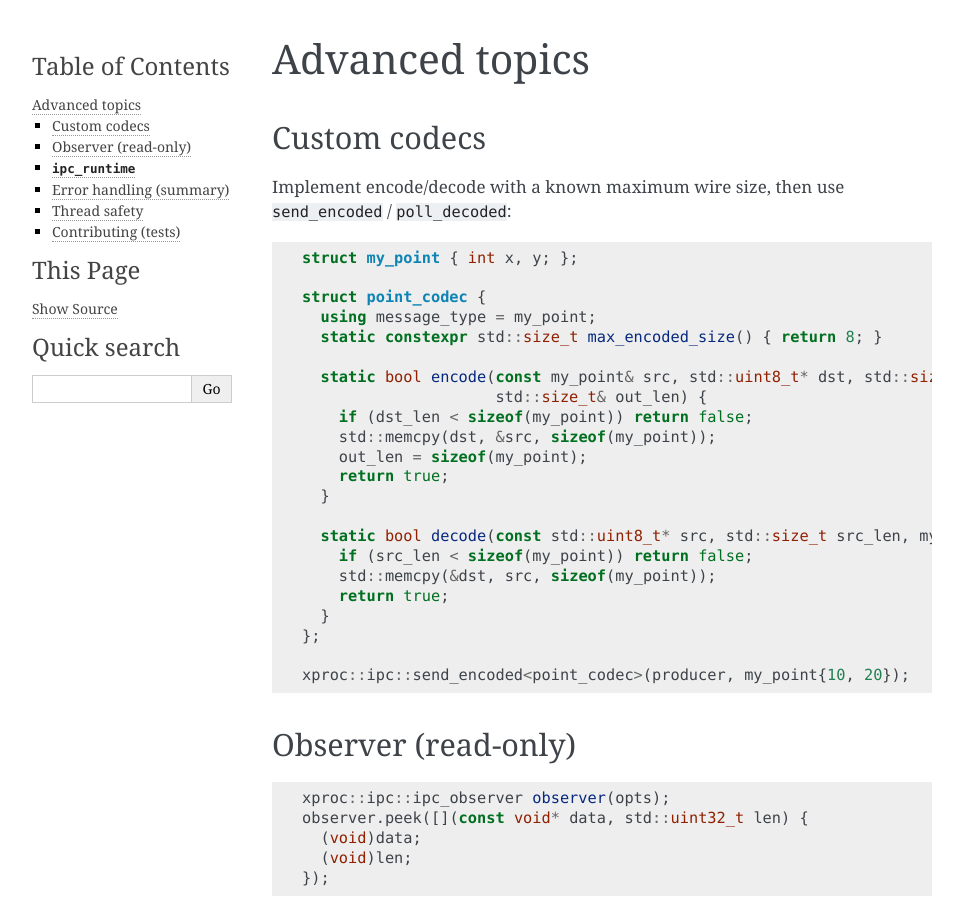
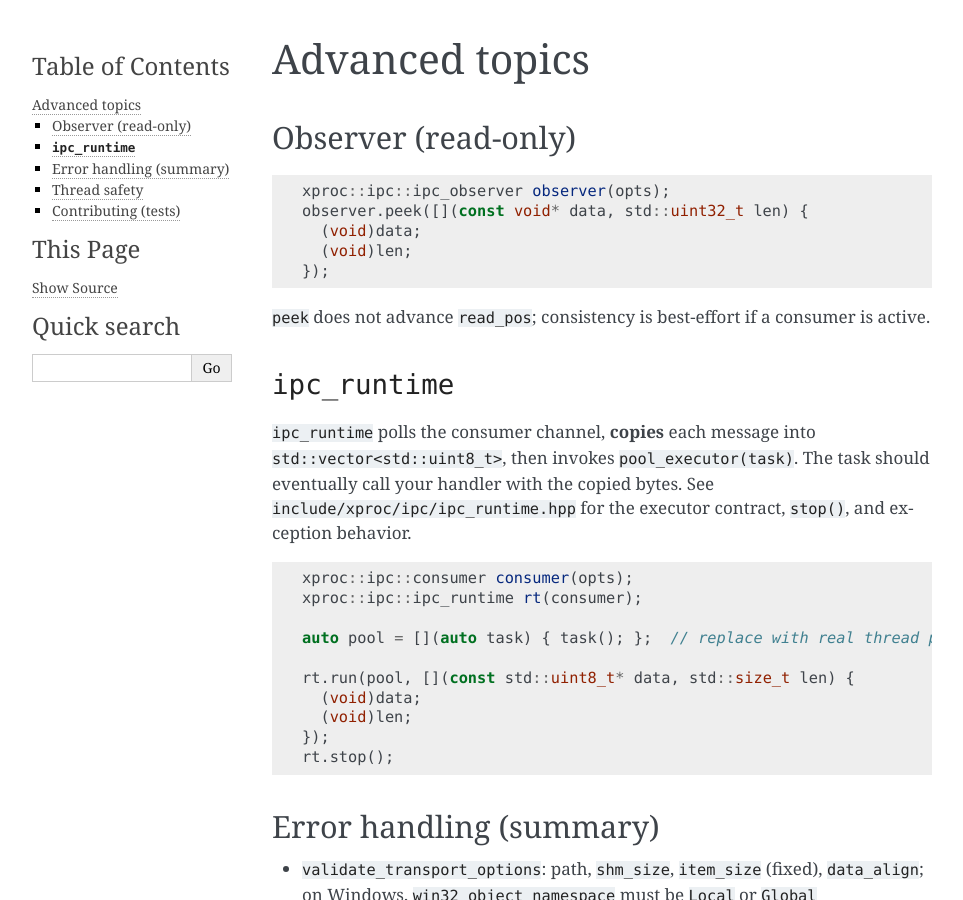
Before and after one commit to merlotqi/xproc, a Sphinx documentation site: the page built from docs/advanced.rst, in a window 1280 px wide and 900 px high. Shown: the whole window, without its empty margins (148-1111 px from the left). Built offline with Sphinx 7.4.7, drawn with Linux system fonts in a browser that asks for light colours; some of the changed text lies outside the part shown.

Commit message:
refactor: remove optional codec support and related tests

```diff
--- a/docs/advanced.rst
+++ b/docs/advanced.rst
@@ -1,35 +1,5 @@
 Advanced topics
 ===============
-
-Custom codecs
--------------
-
-Implement encode/decode with a known maximum wire size, then use ``send_encoded`` / ``poll_decoded``:
-
-.. code-block:: cpp
-
-   struct my_point { int x, y; };
-
-   struct point_codec {
-     using message_type = my_point;
-     static constexpr std::size_t max_encoded_size() { return 8; }
-
-     static bool encode(const my_point& src, std::uint8_t* dst, std::size_t dst_len,
-                        std::size_t& out_len) {
-       if (dst_len < sizeof(my_point)) return false;
-       std::memcpy(dst, &src, sizeof(my_point));
-       out_len = sizeof(my_point);
-       return true;
-     }
-
-     static bool decode(const std::uint8_t* src, std::size_t src_len, my_point& dst) {
-       if (src_len < sizeof(my_point)) return false;
-       std::memcpy(&dst, src, sizeof(my_point));
-       return true;
-     }
-   };
-
-   xproc::ipc::send_encoded<point_codec>(producer, my_point{10, 20});
 
 Observer (read-only)
 --------------------
@@ -63,11 +33,10 @@ Observer (read-only)
    rt.stop();
 
 Error handling (summary)
-------------------------
+-------------------------
 
 * ``validate_transport_options``: path, ``shm_size``, ``item_size`` (fixed), ``data_align``; on Windows, ``win32_object_namespace`` must be ``Local`` or ``Global``
 * Layout failures: ``layout_exception`` + ``validate_error``
-* Codec failures: ``codec_exception`` + ``codec_error``
 * Role misuse on channels: ``std::logic_error``
 * Failed SHM open: ``last_os_error()``
 
```
Also changed, not shown: BUILD.md (+0 -10 lines), INSTALL.md (+0 -5 lines), docs/building.rst (+4 -7 lines), 1 other file.
